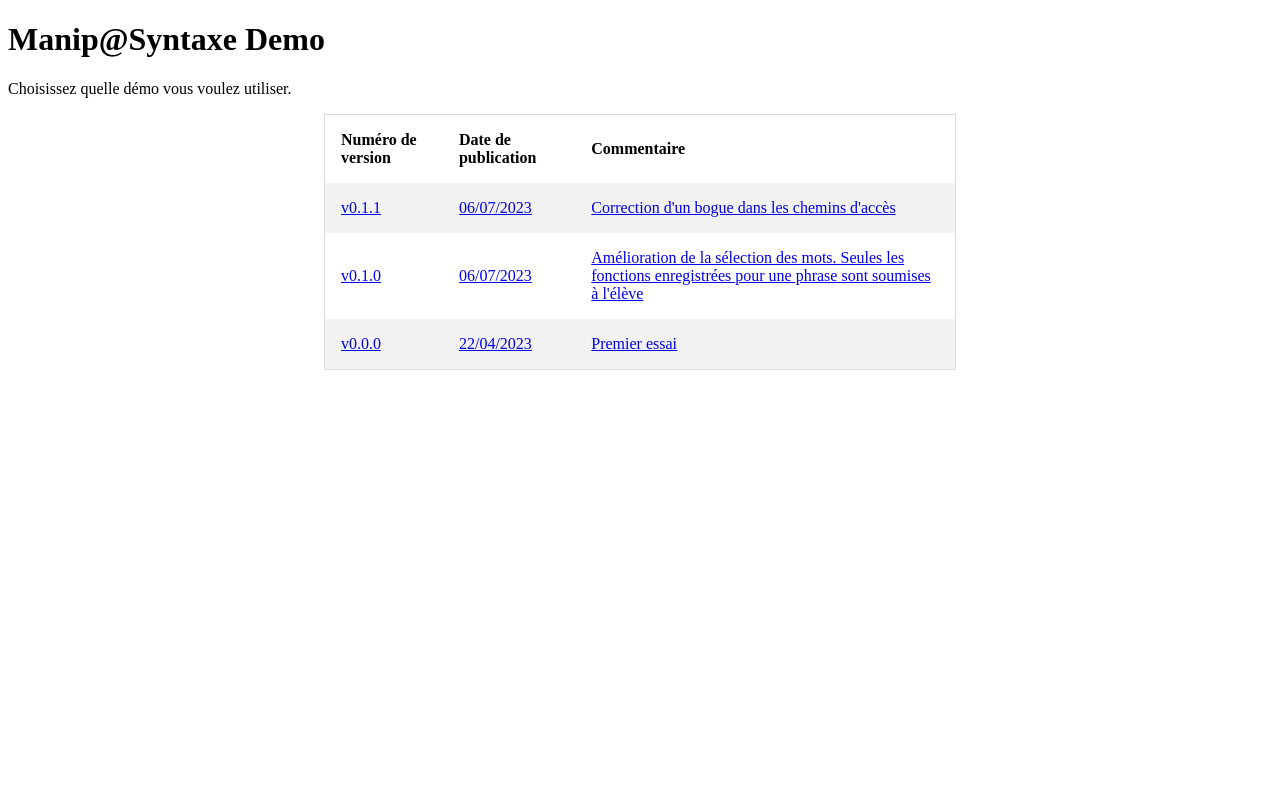
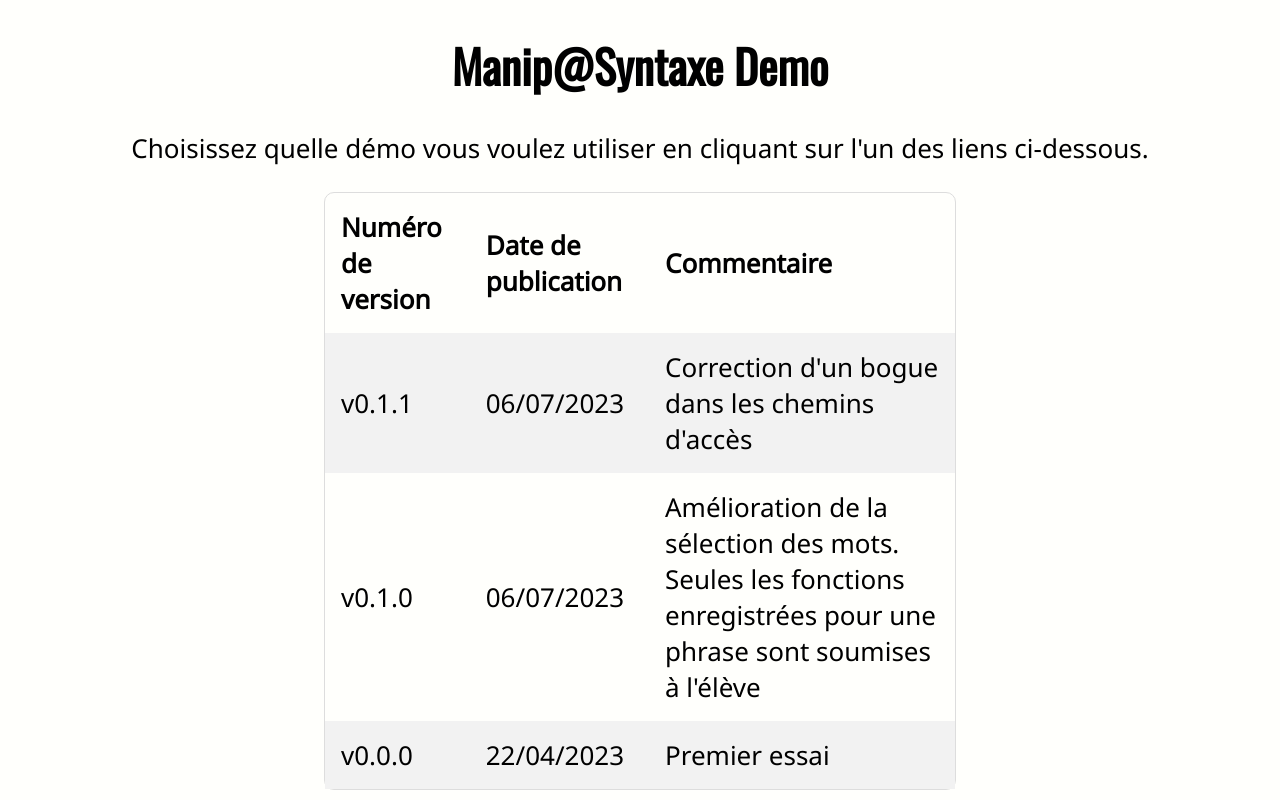
Before and after one commit to manip-syntax/manip-syntax-demo, a plain HTML site: page index.html in a window 1280 px wide. Drawn offline with nearby package versions, Linux system fonts and the light colour scheme.

Commit message:
Publication de l'index.html

```diff
--- a/index.html
+++ b/index.html
@@ -3,14 +3,36 @@
 <head>
   <meta charset="utf-8">
   <title>Manip@Syntaxe Demo</title>
+    <link rel="stylesheet" href="https://fonts.googleapis.com/css?family=Oswald|Noto+Sans">
+    <meta name="viewport" content="width=device-width, initial-scale=1.0" />
 <style>
+body {
+  font-family: "Noto Sans", sans-serif;
+  font-size: 26px;
+  background-color: #FFFFFC;
+}
+h1 {
+    text-align: center;
+      font-family: Oswald, sans-serif;
+  font-size: 46px;
+}
+p {
+    text-align: center;
+}
+a {
+    text-decoration: none;
+    color: black;
+}
 table {
-  border-collapse: collapse;
   border-spacing: 0;
   width: 50%;
   border: 1px solid #ddd;
+  border-radius: 10px;
   margin-left: auto;
   margin-right: auto;
+}
+td a {
+    display: block;
 }
 
 th, td {
@@ -18,21 +40,28 @@ th, td {
   padding: 16px;
 }
 
+tr:hover {
+    background-color: #FFFFF0;
+}
+
 tr:nth-child(even) {
   background-color: #f2f2f2;
+}
+tr:nth-child(even):hover {
+    background-color: #f2f2e7;
 }
 </style>
 </head>
 <body>
     <h1>Manip@Syntaxe Demo</h1>
-    <p id="consigne">Choisissez quelle démo vous voulez utiliser.</p>
+    <p id="consigne">Choisissez quelle démo vous voulez utiliser en cliquant sur l'un des liens ci-dessous.</p>
     <table id="liste-demos">
         <tr>
             <th>Numéro de version</th>
             <th>Date de publication</th>
             <th>Commentaire</th>
         </tr>
-    <tr><td><a href="v0.1.1/index.html">v0.1.1</a></td>
+        <tr><td><a href="v0.1.1/index.html">v0.1.1</a></td>
                          <td><a href="v0.1.1/index.html">06/07/2023</a></td>
                          <td><a href="v0.1.1/index.html">Correction d'un bogue dans les chemins d'accès</a></td>
                      </tr><tr><td><a href="v0.1.0/index.html">v0.1.0</a></td>
```
